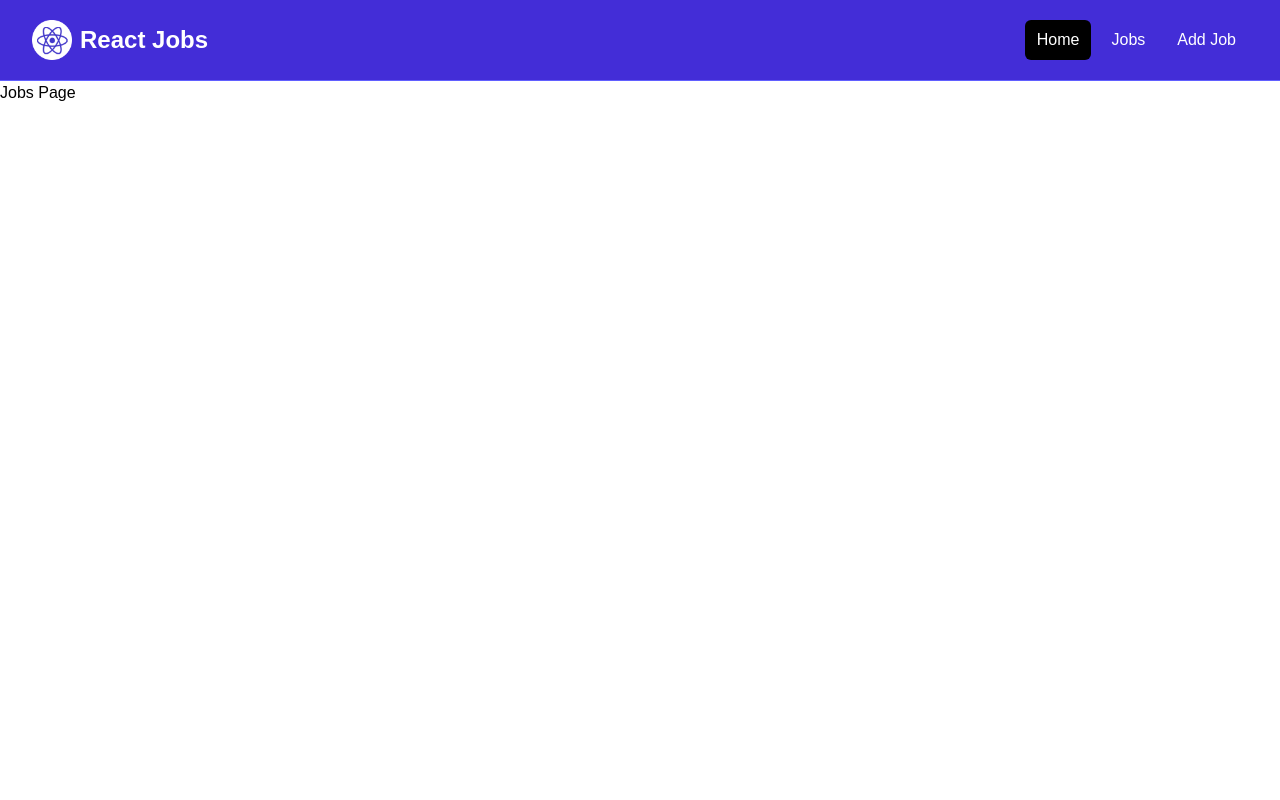
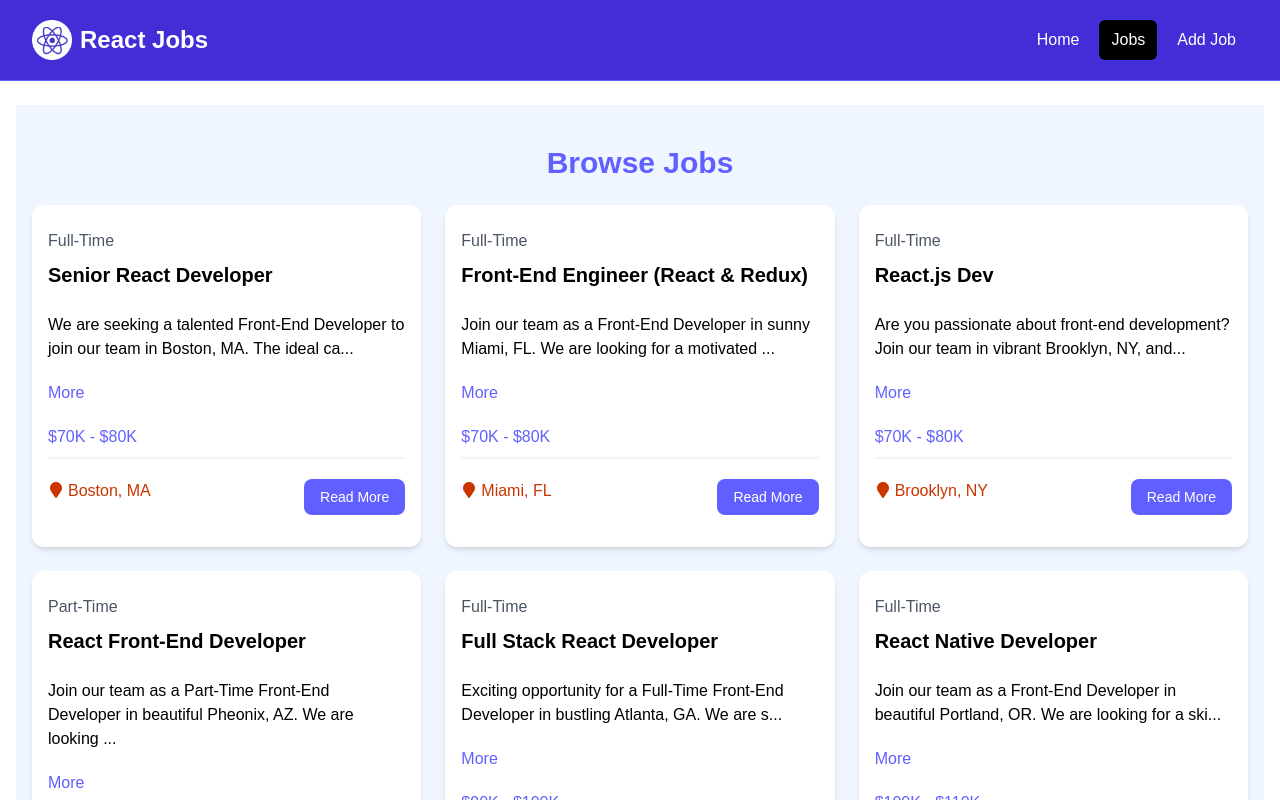
Before and after one commit to ADITYAAV80/React-Traversty-Media, a React (Vite) app: page /jobs in a window 1280 px wide. Shown: the top 800 px of the page. Built offline with nearby package versions, Linux system fonts and the light colour scheme.

Commit message:
Jobs page using conditional rendering

```diff
--- a/src/components/JobListings.jsx
+++ b/src/components/JobListings.jsx
@@ -2,16 +2,16 @@ import React from 'react'
 import jobs from '../jobs.json'
 import JobListing from './JobListing'
 
-const JobListings = () => {
+const JobListings = ({isHome}=false) => {
 
-    const recentJobs = jobs.slice(-3)
+  const recentJobs = isHome ? jobs.slice(-3) : jobs
 
   return (
     <section className="bg-blue-50 px-4 py-10">
       <div className="container-xl lg:container m-auto">
 
         <h2 className="text-3xl font-bold text-indigo-500 mb-6 text-center">
-          Browse Jobs
+          {isHome ? " Recent Jobs" :"Browse Jobs"}
         </h2>
 
         <div className="grid grid-cols-1 md:grid-cols-3 gap-6">
--- a/src/components/Navbar.jsx
+++ b/src/components/Navbar.jsx
@@ -1,8 +1,12 @@
 import React from 'react'
 import logo from '../assets/images/logo.png'
-import {Link} from 'react-router-dom'
+import {NavLink} from 'react-router-dom'
 
 const Navbar = () => {
+
+  let ActiveLink = ({isActive})=>{
+     return (isActive? "text-white bg-black hover:bg-gray-900 hover:text-white rounded-md px-3 py-2" : "text-white hover:bg-gray-900 hover:text-white rounded-md px-3 py-2");  }
+
   return (
     <>
     <nav className="bg-indigo-700 border-b border-indigo-500">
@@ -12,7 +16,7 @@ const Navbar = () => {
             className="flex flex-1 items-center justify-center md:items-stretch md:justify-start"
           >
             {/* <!-- Logo --> */}
-            <Link className="flex flex-shrink-0 items-center mr-4" to="/">
+            <NavLink className="flex flex-shrink-0 items-center mr-4" to="/">
               <img
                 className="h-10 w-auto"
                 src={logo}
@@ -21,24 +25,24 @@ const Navbar = () => {
               <span className="hidden md:block text-white text-2xl font-bold ml-2"
                 >React Jobs
               </span>
-            </Link>
+            </NavLink>
             <div className="md:ml-auto">
               <div className="flex space-x-2">
-                <Link
+                <NavLink
                   to="/"
-                  className="text-white bg-black hover:bg-gray-900 hover:text-white rounded-md px-3 py-2"
+                  className={ActiveLink}
                   >Home
-                </Link>
-                <Link
+                </NavLink>
+                <NavLink
                   to="/jobs"
-                  className="text-white hover:bg-gray-900 hover:text-white rounded-md px-3 py-2"
+                  className={ActiveLink}
                   >Jobs
-                </Link>
-                <Link
+                </NavLink>
+                <NavLink
                   to="/add-job"
-                  className="text-white hover:bg-gray-900 hover:text-white rounded-md px-3 py-2"
+                  className={ActiveLink}
                   >Add Job
-                </Link>
+                </NavLink>
               </div>
             </div>
           </div>
--- a/src/pages/HomePage.jsx
+++ b/src/pages/HomePage.jsx
@@ -10,7 +10,7 @@ const HomePage = () => {
     <>
     <Hero title="Job Posting" subtitle="See all jobposting here"/>
     <HomeCards/>
-    <JobListings/>
+    <JobListings isHome={true}/>
     <ViewMore/>
     </>
   )
--- a/src/pages/JobsPage.jsx
+++ b/src/pages/JobsPage.jsx
@@ -1,9 +1,10 @@
 import React from 'react'
+import JobListings from '../components/JobListings'
 
 const JobsPage = () => {
   return (
-    <div>
-      Jobs Page
+    <div className='px-4 py-6'>
+      <JobListings />
     </div>
   )
 }
```
